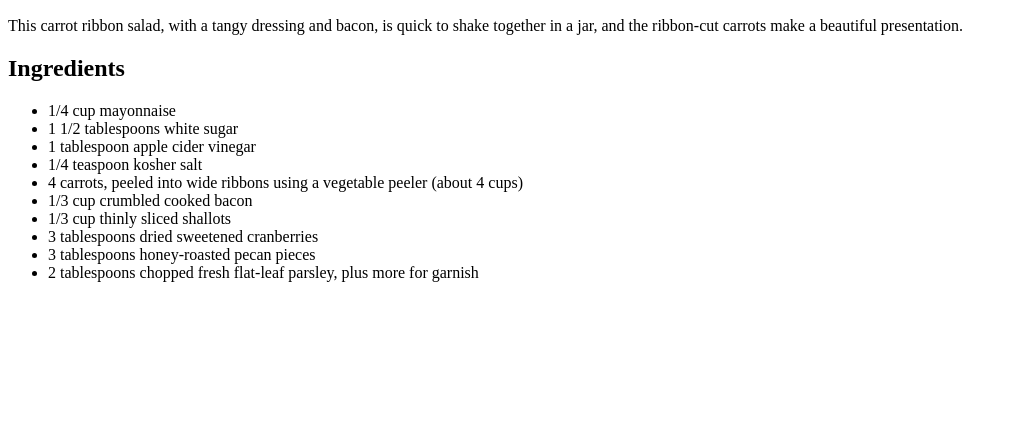
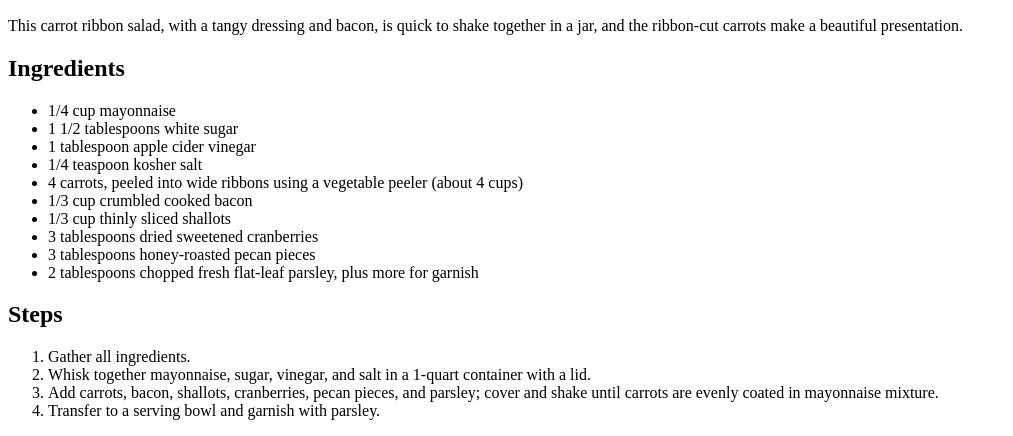
Before and after one commit to s4rthaksingh/odin-recipes, a plain HTML site: page recipes/carrotribbonsalad.html in a window 1280 px wide. Shown: the part 434-870 px from the top of the page, without its empty margins (0-1013 px from the left). Before the commit the page ends 800 px from the top, so only its background shows below. Drawn offline with Linux system fonts and the light colour scheme.

Commit message:
Added steps to cook
Users could not cook it by intuition

```diff
--- a/recipes/carrotribbonsalad.html
+++ b/recipes/carrotribbonsalad.html
@@ -28,7 +28,15 @@
         <li>3 tablespoons honey-roasted pecan pieces</li>
         <li>2 tablespoons chopped fresh flat-leaf parsley, plus more for garnish</li>
     </ul>
+    <h2>Steps</h2>
+    <ol>
+        <li>Gather all ingredients.</li>
+        <li>Whisk together mayonnaise, sugar, vinegar, and salt in a 1-quart container with a lid.</li>
+        <li>Add carrots, bacon, shallots, cranberries, pecan pieces, and parsley; cover and shake until carrots are
+            evenly coated in mayonnaise mixture.</li>
+        <li>Transfer to a serving bowl and garnish with parsley.</li>
 
+    </ol>
 </body>
 
 </html>
```
